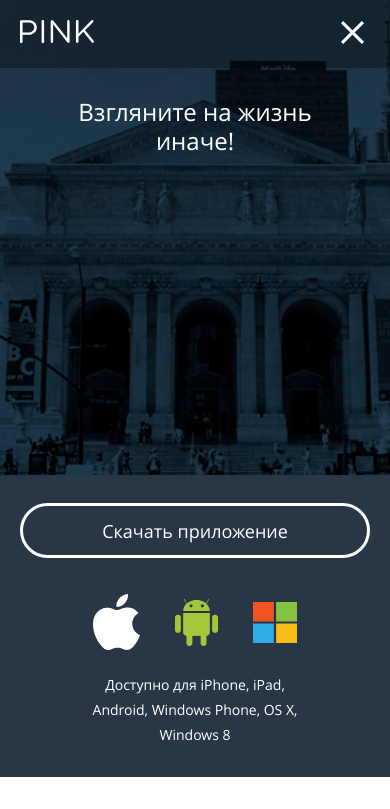
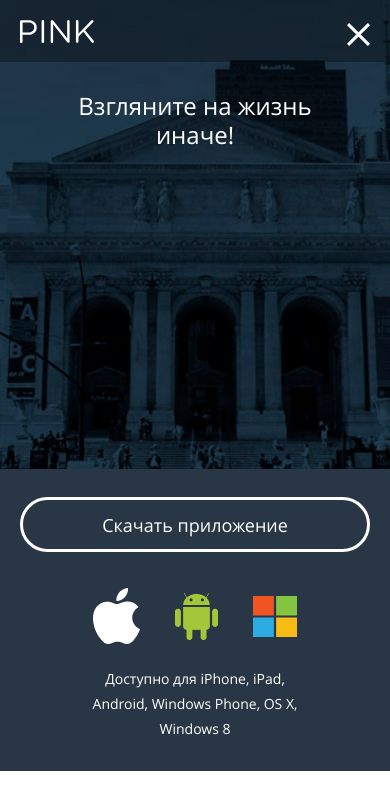
Before and after one commit to AOhapkin/pink, a website: page source/index.html in a window 390 px wide. Shown: the top 809 px of the page. Drawn offline with nearby package versions, Linux system fonts and the light colour scheme; files that its build step writes are made by us from their sources.

Commit message:
Сетка хеддера без position: absolute

```diff
--- a/source/index.html
+++ b/source/index.html
@@ -9,20 +9,17 @@
   <body class="page__body">
     <header class="page-header">
       <div class="page-header__top">
-        <div class="page-header__logo-wrapper">
+        <div class="page-header__top-wrapper">
           <div class="page-header__logo">
             <a href="">
               <svg width="74" height="23" fill="none"><path d="M.005 1.549c0-.336.13-.66.365-.9C.604.41.922.27 1.257.262H8.39c5.057 0 8.385 2.703 8.385 7.13v.06c0 4.846-4.033 7.358-8.802 7.358H2.538v6.801a1.28 1.28 0 01-.754 1.28 1.269 1.269 0 01-1.717-.758 1.28 1.28 0 01-.062-.522V1.549zm8.067 10.968c3.706 0 6.14-1.994 6.14-4.986v-.06c0-3.21-2.394-4.875-5.961-4.875H2.588v9.881l5.484.04zM21.593 1.389a1.282 1.282 0 01.755-1.28 1.268 1.268 0 011.717.758c.056.168.077.346.062.522v20.222a1.28 1.28 0 01-.754 1.28 1.27 1.27 0 01-1.717-.758 1.282 1.282 0 01-.063-.522V1.389zM30.674 1.419A1.278 1.278 0 0131.926.173h.348a1.535 1.535 0 011.281.737l13.6 17.4V1.36A1.239 1.239 0 0148.389.122c.327 0 .64.13.871.362.231.232.36.546.36.874v20.292a1.14 1.14 0 01-.703 1.092 1.13 1.13 0 01-.449.085h-.129a1.695 1.695 0 01-1.311-.778L33.117 4.24v17.41a1.258 1.258 0 01-1.191 1.247 1.238 1.238 0 01-1.212-1.247V1.42h-.04zM55.938 1.389a1.282 1.282 0 01.755-1.28 1.268 1.268 0 011.717.758c.056.168.077.346.062.522v12.295L71.228.55c.262-.271.618-.432.994-.448a1.27 1.27 0 011.222 1.256 1.29 1.29 0 01-.418.898l-7.947 7.897 8.573 10.53c.224.26.348.593.348.937a1.312 1.312 0 01-.838 1.191 1.228 1.228 0 01-1.497-.493L63.3 11.859l-4.828 4.846v4.886a1.27 1.27 0 01-.78 1.17 1.259 1.259 0 01-1.648-.685 1.27 1.27 0 01-.096-.485V1.389h-.01z" fill="#fff"/></svg>
             </a>
-          </div>
-        </div>
-        <nav class="main-nav">
-          <div class="main-nav__toggle-wrapper">
-            <button class="main-nav__toggle" type="button">
+            <button class="page-header__toggle" type="button">
               <span class="visually-hidden">Открыть меню</span>
               <svg class="page-header__toggle-icon" width="23" height="23" fill="none"><path d="M20.849 0L0 20.849 2.151 23 23 2.151 20.849 0z" fill="#fff"/><path d="M2.151 0L0 2.151 20.849 23 23 20.849 2.151 0z" fill="#fff"/></svg>
             </button>
           </div>
+          <nav class="main-nav">
             <ul class="main-nav__list site-list">
               <li class="site-list__item">
                 <a class="site-list__link">Главная</a>
@@ -34,10 +31,11 @@
                 <a class="site-list__link" href="form.html">Конкурс</a>
               </li>
               <li class="site-list__item">
-              <a class="site-list__link" href="https://htmlacademy.ru/intensive/adaptive" target="_blank">HTML Academy</a>
+                <a class="site-list__link" href="https://htmlacademy.ru/intensive/adaptive" target="_blank">HTML&nbsp;Academy</a>
               </li>
             </ul>
           </nav>
+        </div>
       </div>
       <div class="page-header__bottom">
         <div class="page-header__bottom-wrapper">
--- a/source/sass/blocks/main-nav.scss
+++ /dev/null
@@ -1,23 +0,0 @@
-.main-nav {
-  @media (min-width: $desktop) {
-    display: flex;
-    justify-content: center;
-  }
-}
-
-.main-nav__toggle-wrapper {
-  display: flex;
-  flex-direction: column-reverse;
-  width: 100%;
-  padding-right: 20px;
-  padding-bottom: 20px;
-  @media (min-width: $desktop) {
-    display: none;
-  }
-}
-
-.main-nav__toggle {
-  margin-left: auto;
-  background: none;
-  border: none;
-}
--- a/source/sass/blocks/page-header.scss
+++ b/source/sass/blocks/page-header.scss
@@ -11,15 +11,17 @@
 .page-header__top {
   background-color: $black-30;
   padding-top: 20px;
+  padding-bottom: 10px;
   @media (min-width: $desktop) {
+    // display: flex;
     padding-top: 28px;
+    padding-bottom: 20px;
   }
 }
 
-.page-header__logo-wrapper {
-  position: relative;
-  width: 100%;
+.page-header__top-wrapper {
   @media (min-width: $desktop) {
+    display: flex;
     width: $content-desktop;
     margin-right: auto;
     margin-left: auto;
@@ -27,10 +29,23 @@
 }
 
 .page-header__logo {
-  position: absolute;
-  top: 0;
-  left: 20px;
-  display: block;
+  display: flex;
+  width: 100%;
+  padding-right: 20px;
+  padding-left: 20px;
+  @media (min-width: $desktop) {
+    padding: 0;
+  }
+}
+
+.page-header__toggle {
+  margin-left: auto;
+  padding: 0;
+  background: none;
+  border: none;
+  @media (min-width: $desktop) {
+    display: none;
+  }
 }
 
 .page-header__bottom {
--- a/source/sass/blocks/prices.scss
+++ b/source/sass/blocks/prices.scss
@@ -70,6 +70,7 @@
   @media (min-width: $tablet) {
     @include text(14px, 30px, normal, $main-dark);
     display: table-cell;
+    width: max-content;
   }
 }
 
--- a/source/sass/blocks/site-list.scss
+++ b/source/sass/blocks/site-list.scss
@@ -8,14 +8,11 @@
     flex-direction: row;
     justify-content: flex-end;
     column-gap: 20px;
-    width: 940px;
   }
 }
 
 .site-list--menu-open {
-  @media (max-width: $desktop - 1px) {
-    display: block;
-  }
+  display: block;
 }
 
 .site-list__item {
@@ -32,7 +29,7 @@
   @media (min-width: $desktop) {
     @include text(18px, 18px, normal, $white);
     padding-top: 0;
-    padding-bottom: 28px;
+    padding-bottom: 0;
     text-transform: none;
     background: none;
     border: none;
--- a/source/sass/style.scss
+++ b/source/sass/style.scss
@@ -5,7 +5,6 @@
 @import "blocks/visually-hidden.scss";
 @import "blocks/page.scss";
 @import "blocks/page-header.scss";
-@import "blocks/main-nav.scss";
 @import "blocks/site-list.scss";
 @import "blocks/promo.scss";
 @import "blocks/download.scss";
```
Lines whose indentation alone changed are shown as unchanged.
